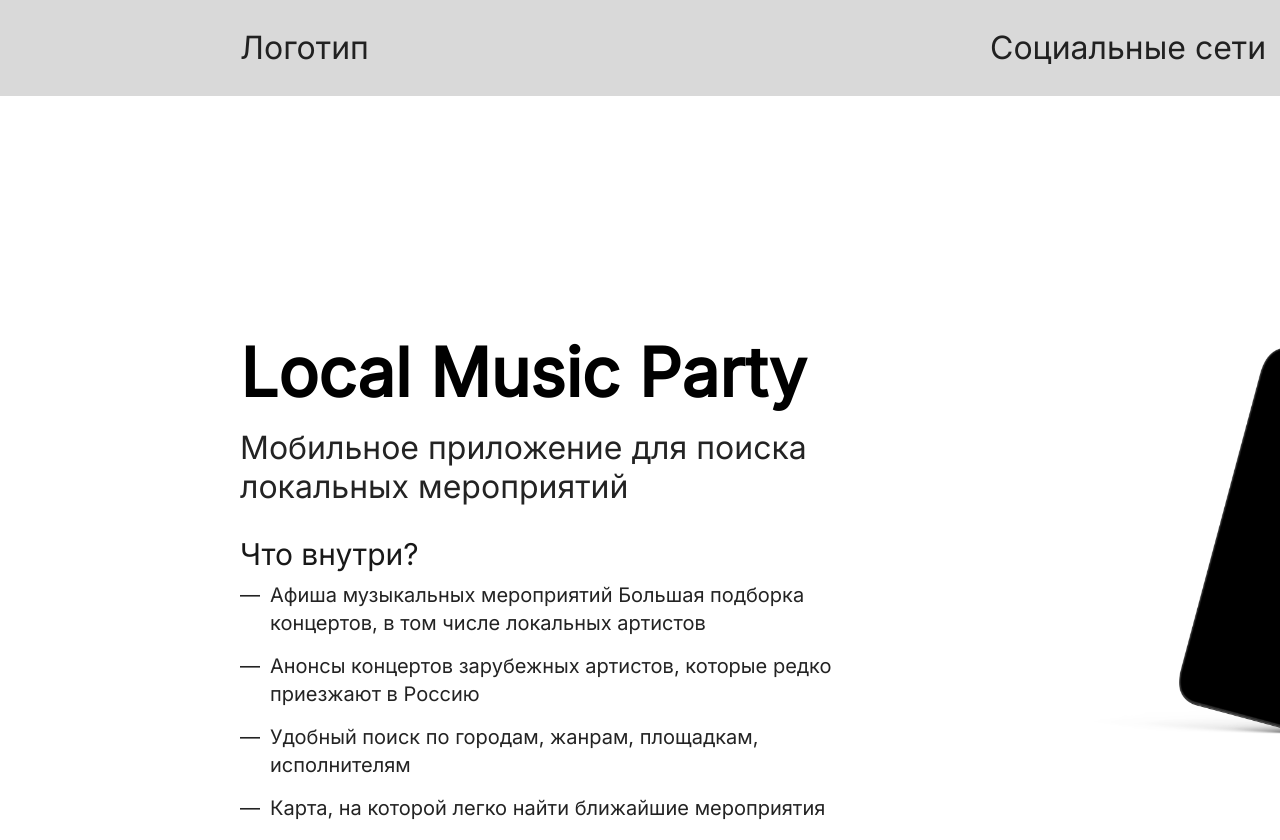
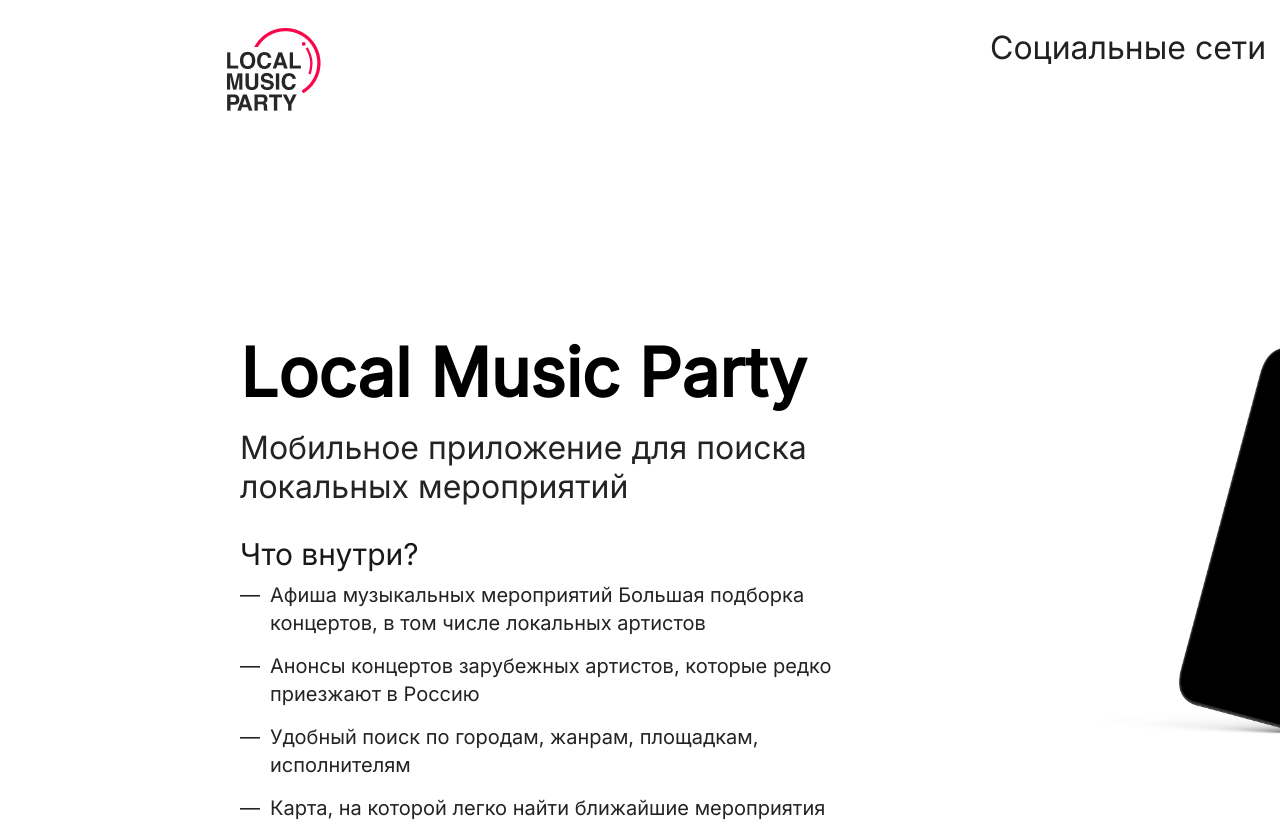
Before and after one commit to Underwater-Brotherhood/123, a plain HTML site: page index.html in a window 1280 px wide. Shown: the top 840 px of the page. Drawn offline with Linux system fonts and the light colour scheme.

Commit message:
Logo update

```diff
--- a/css/main.css
+++ b/css/main.css
@@ -48,7 +48,7 @@ body {
 .v204_1781 {
   width: 100%;
   height: 96px;
-  background: rgba(217,217,217,1);
+  background: rgb(255, 255, 255);
   opacity: 1;
   position: absolute;
   top: 0px;
@@ -60,7 +60,7 @@ body {
   color: rgba(33,33,33,1);
   position: absolute;
   top: 28px;
-  left: 240px;
+  left: 220px;
   font-family: Inter;
   font-weight: Regular;
   font-size: 32px;
--- a/index.html
+++ b/index.html
@@ -36,7 +36,7 @@
             <div class="v207_1819"></div>
             <div class="v207_1808"></div>
             <div class="v204_1781"></div>
-            <span class="v204_1782">Логотип</span>
+            <span class="v204_1782"><img src="images\Group 1.png" alt="Логотип"></span>
             <span class="v204_1783">Социальные сети</span>
             <span class="v204_1784">Кнопка для скачивания</span>
             <span class="v204_1785">Мобильное приложение для поиска локальных мероприятий </span>
```
Also changed, not shown: images/Group 1.png (added).
